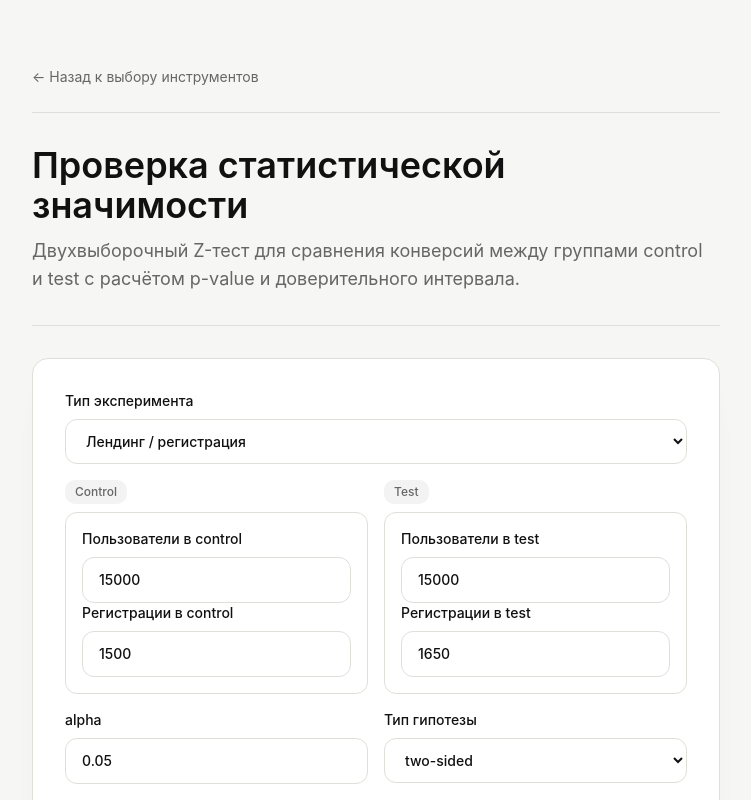
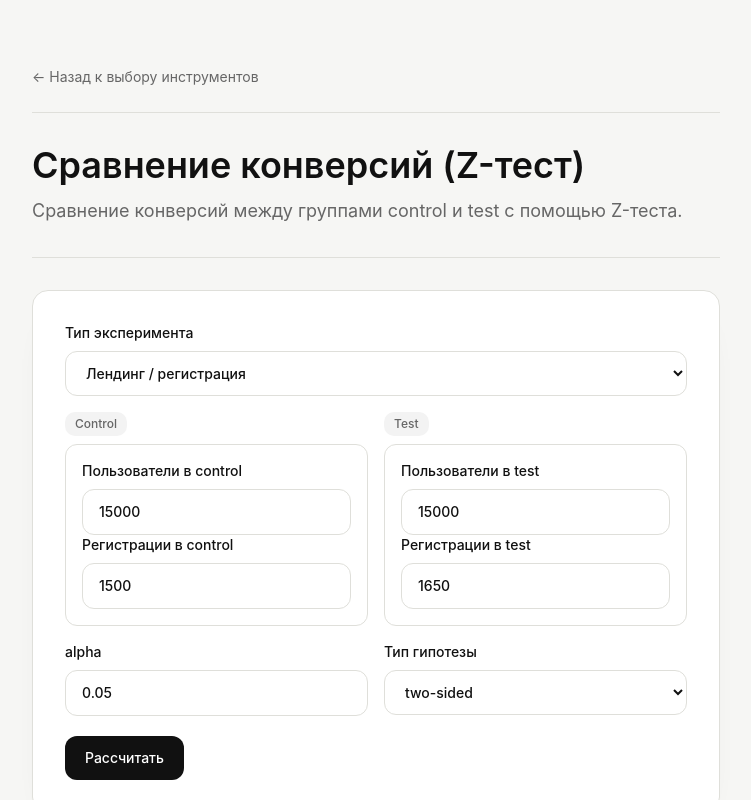
Before and after one commit to elizabeth290789/ab-tools-site, a Next.js app: page /stat-test in a window 1280 px wide. Shown: the top 800 px of the page, without its empty margins (264-1015 px from the left). Built offline with nearby package versions, Linux system fonts and the light colour scheme.

Commit message:
Update tool page H1/subtitles to match homepage naming

```diff
--- a/app/stat-test-arpu/page.tsx
+++ b/app/stat-test-arpu/page.tsx
@@ -261,9 +261,9 @@ export default function StatTestArpuPage() {
         </Link>
 
         <header className="mt-6 border-y border-border py-8">
-          <h1 className="text-3xl font-semibold leading-tight md:text-4xl">Статкритерий для ARPU</h1>
+          <h1 className="text-3xl font-semibold leading-tight md:text-4xl">Сравнение ARPU (t-тест)</h1>
           <p className="mt-3 max-w-2xl text-base text-muted md:text-lg">
-            Сравнение ARPU между группами control и test с помощью t-теста Уэлча по агрегированным данным.
+            Сравнение ARPU между группами control и test с помощью t-теста Уэлча.
           </p>
         </header>
 
--- a/app/stat-test/page.tsx
+++ b/app/stat-test/page.tsx
@@ -198,9 +198,9 @@ export default function StatTestPage() {
         </Link>
 
         <header className="mt-6 border-y border-border py-8">
-          <h1 className="text-3xl font-semibold leading-tight md:text-4xl">Проверка статистической значимости</h1>
+          <h1 className="text-3xl font-semibold leading-tight md:text-4xl">Сравнение конверсий (Z-тест)</h1>
           <p className="mt-3 max-w-2xl text-base text-muted md:text-lg">
-            Двухвыборочный Z-тест для сравнения конверсий между группами control и test с расчётом p-value и доверительного интервала.
+            Сравнение конверсий между группами control и test с помощью Z-теста.
           </p>
         </header>
 
```
